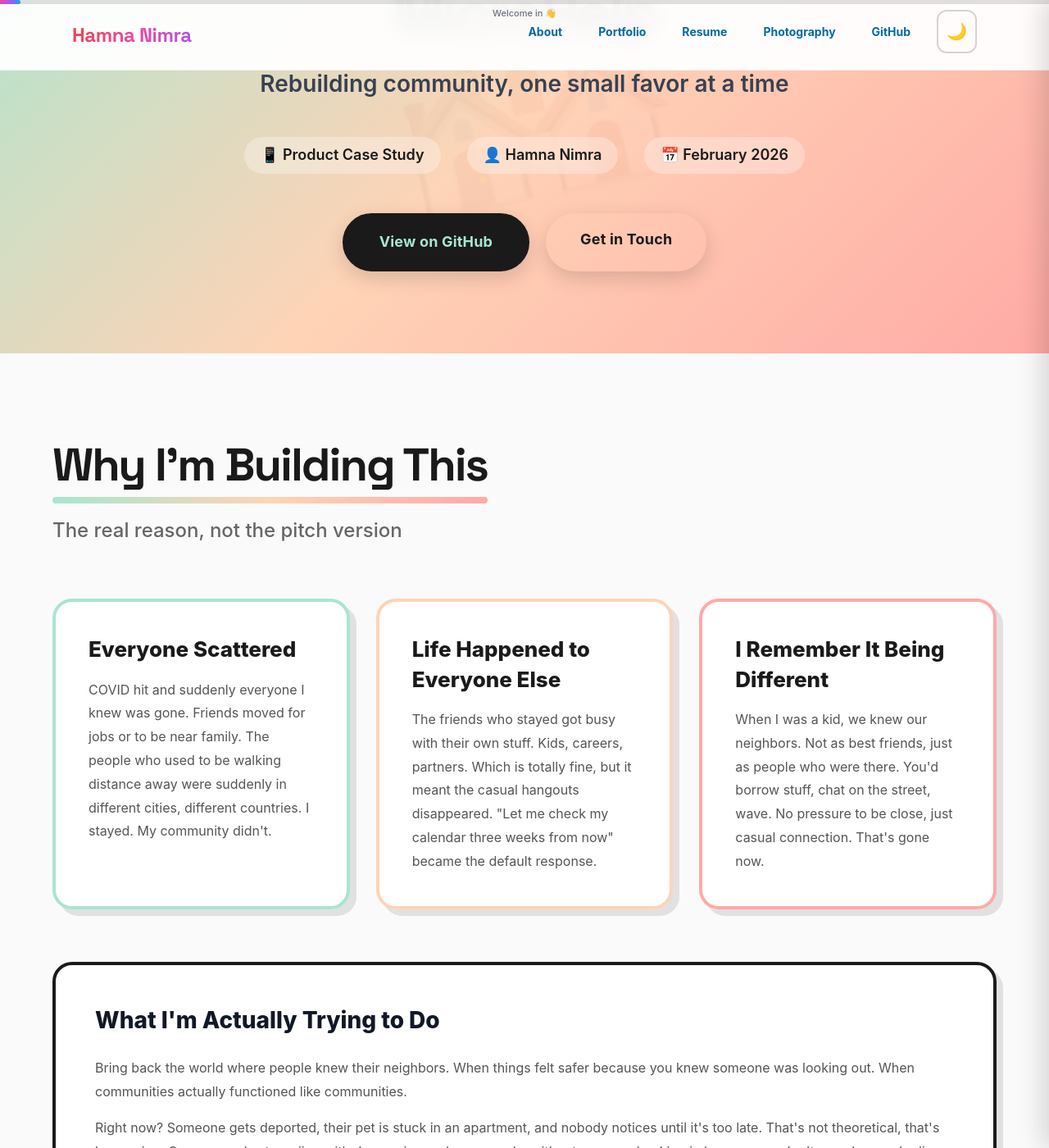
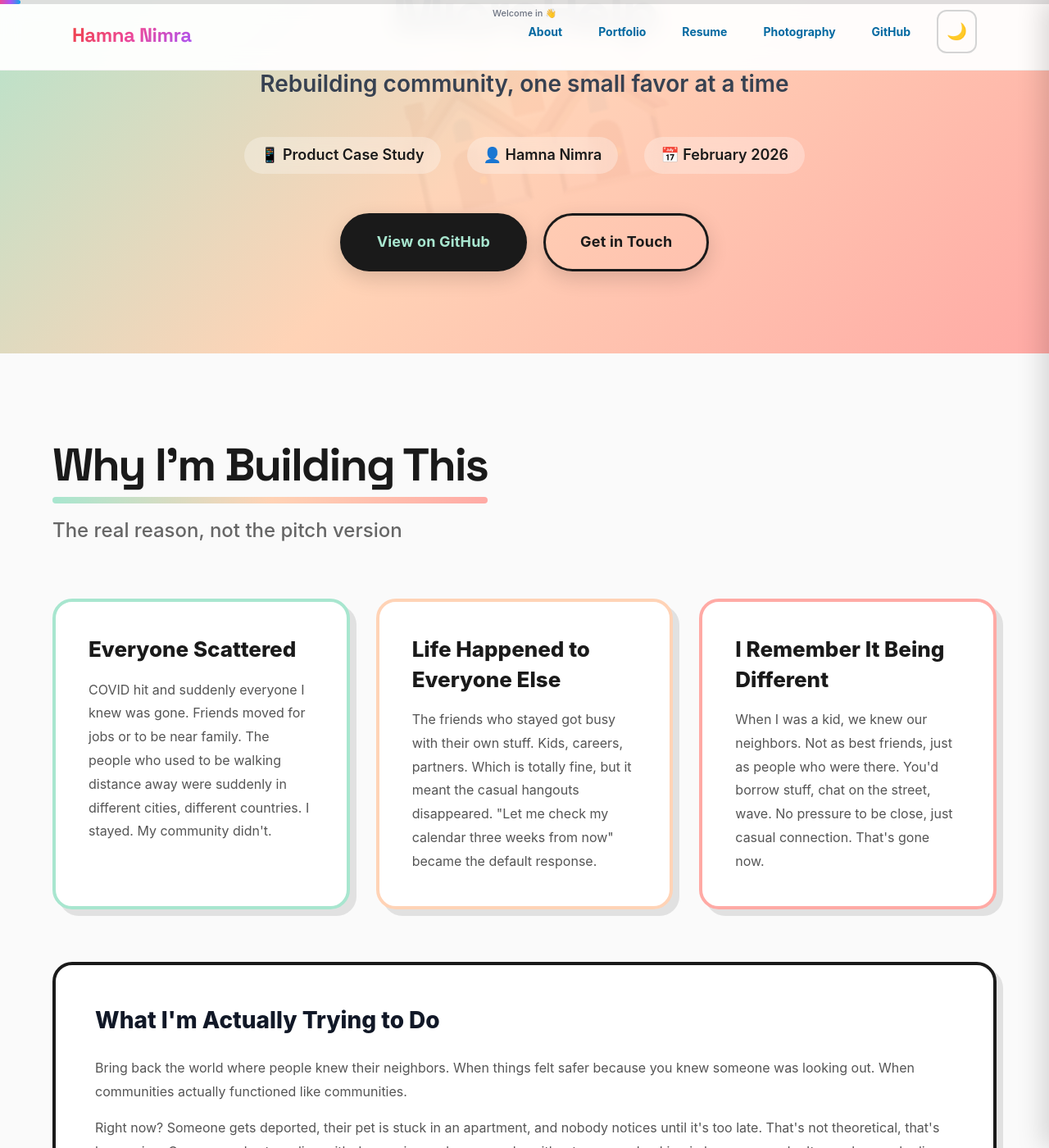
Before and after one commit to HamnaNimra/hamnanimra.github.io, a Jekyll site: the page built from _case_studies/microhelp.html, in a window 1280 px wide and 1400 px high, scrolled down 303 px. Shown: the whole window at 82% size. Built offline with Jekyll 4.4.1, drawn with Linux system fonts in a browser that asks for light colours; nearby versions of some CDN libraries.

Commit message:
Each case study still has its own hero gradient and accent colors (green/blue/purple, mint/peach/coral, red/yellow/teal) so they stay visually distinct while sharing the same structure and tokens.

```diff
--- a/_case_studies/microhelp.html
+++ b/_case_studies/microhelp.html
@@ -216,6 +216,18 @@
         .btn-primary:hover {
             transform: translateY(-5px) rotate(-2deg);
             box-shadow: 0 15px 35px rgba(0,0,0,0.25);
+        }
+
+        .btn-secondary {
+            background: transparent;
+            color: #1a1a1a;
+            border: 3px solid #1a1a1a;
+        }
+
+        .btn-secondary:hover {
+            background: #1a1a1a;
+            color: #A8E6CF;
+            transform: translateY(-5px) rotate(2deg);
         }
 
         /* Section Styles */
--- a/_case_studies/pit-strategy.html
+++ b/_case_studies/pit-strategy.html
@@ -331,7 +331,7 @@
 
         /* Solution Section */
         .solution {
-            background: #fafafa;
+            background: #ffffff;
         }
 
         .feature-grid {
--- a/_layouts/case_study.html
+++ b/_layouts/case_study.html
@@ -12,5 +12,7 @@
 <div class="case-study-content">
   {{ content }}
 </div>
+<!-- Shared case study theme tokens and focus style -->
+<link rel="stylesheet" href="{{ '/css/case-study-base.css' | relative_url }}">
 <!-- Dark mode overrides: load after case study content's own styles -->
 <link rel="stylesheet" href="{{ '/css/case-study-dark.css' | relative_url }}">
--- /dev/null
+++ b/css/case-study-base.css
@@ -0,0 +1,36 @@
+/**
+ * Case study theme – shared tokens for _case_studies/*.html
+ * Keep these in sync across autoperfpy, microhelp, pit-strategy (and any new case studies).
+ *
+ * Light theme:
+ *   Body:       #fafafa background, #1a1a1a text
+ *   Sections:   even #ffffff, odd #fafafa
+ *   Borders:    #1a1a1a, card borders use project accent
+ *   Muted:      #555, #666
+ *
+ * Typography:
+ *   Section h2: 56px / 900 / -2px letter-spacing, underline via ::after (project gradient)
+ *   Section subtitle: 24px, #666
+ *   Problem card h3: 26px, 800
+ *   Problem card p: 16px, #555, line-height 1.8
+ *
+ * Structure:
+ *   .container: max-width 1200px, padding 0 24px
+ *   section: padding 100px 0
+ *   .problem-card / .insight-box: 24px radius, 4px solid border, 8px/12px shadow
+ *   .btn: 18px 42px padding, 50px radius, 18px/700
+ *
+ * Per-project only: hero gradient, hero::before content, .btn-primary/.btn-secondary colors,
+ * section h2::after gradient, .problem-card nth-child border-color, .stat color, .footer-cta gradient.
+ */
+
+/* Shared focus style for case study content links (backup if inline styles omit it) */
+.case-study-content a:focus-visible {
+  outline: 3px solid rgba(0, 0, 0, 0.25);
+  outline-offset: 2px;
+  border-radius: 4px;
+}
+
+.dark .case-study-content a:focus-visible {
+  outline-color: rgba(255, 255, 255, 0.4);
+}
```
